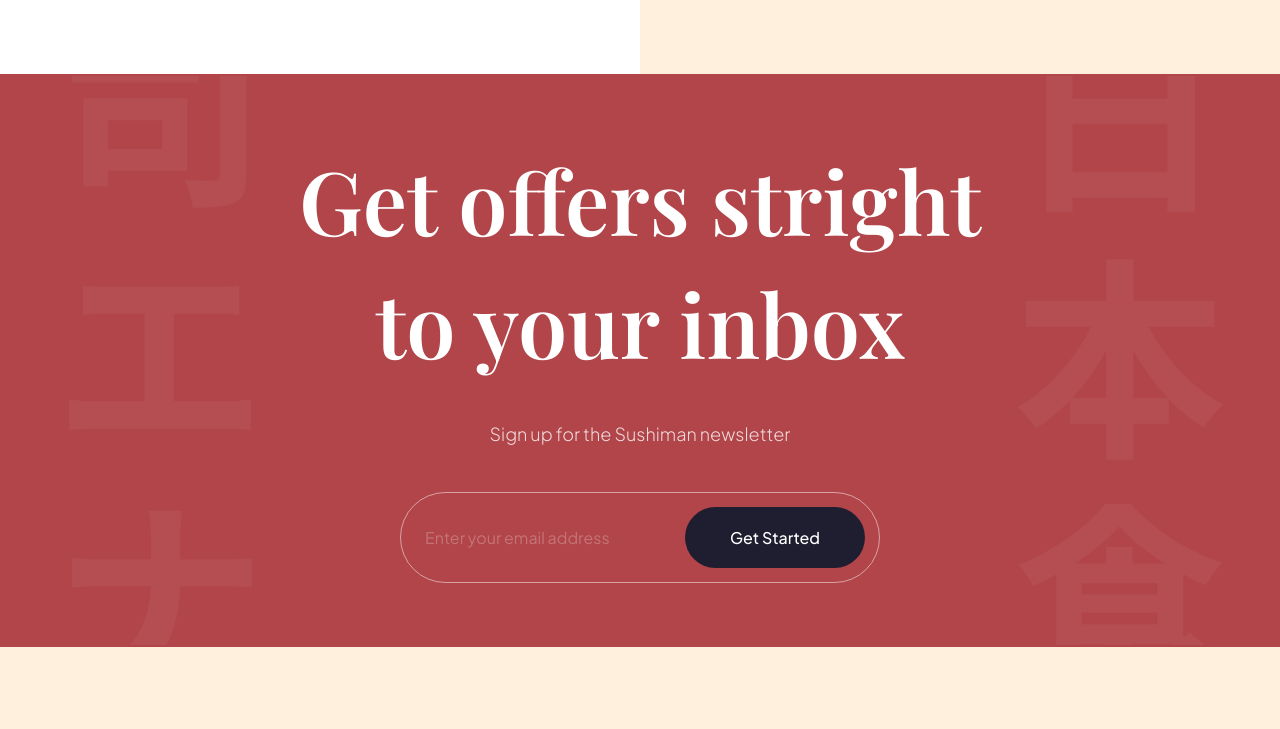
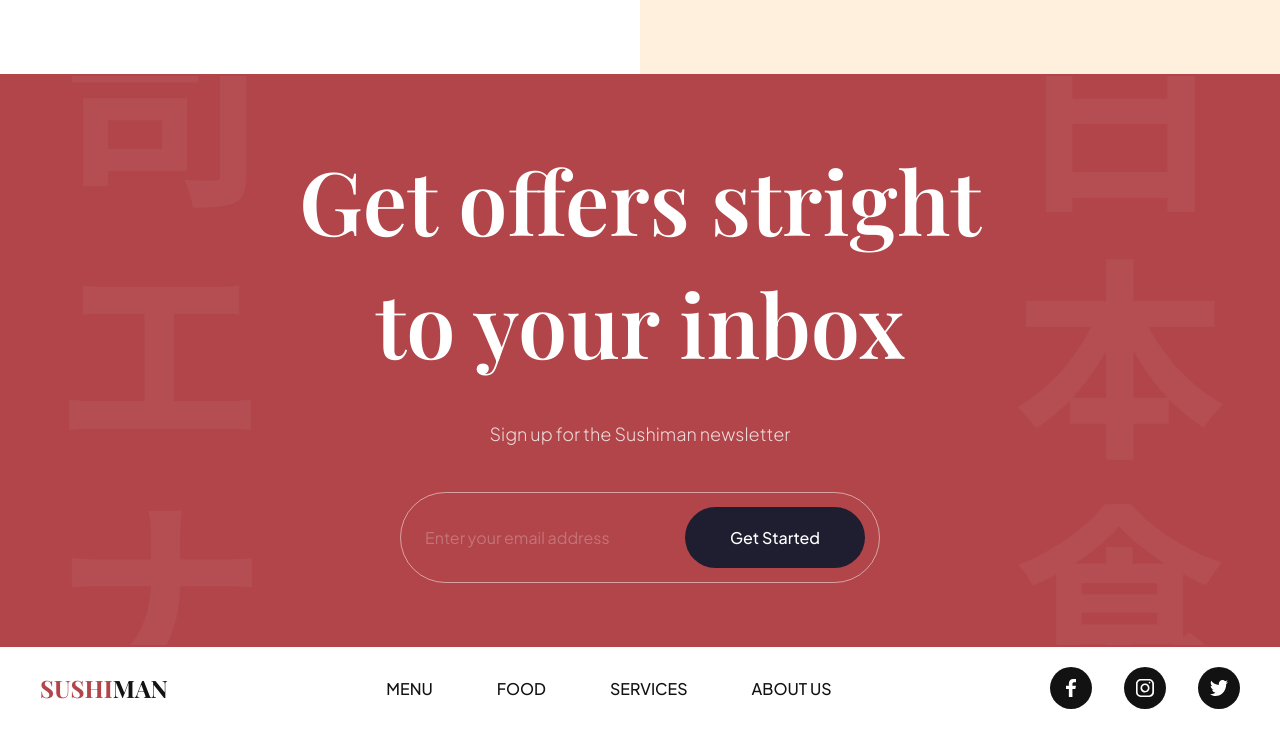
Before and after one commit to mishraprajwal/sushi, a website built with Vite: page index.html in a window 1280 px wide. Shown: the part 3624-4353 px from the top of the page. Before the commit the page ends 4271 px from the top, so only its background shows below. Built offline with nearby package versions, Linux system fonts and the light colour scheme.

Commit message:
added footer

```diff
--- /dev/null
+++ b/css/sections/footer.css
@@ -0,0 +1,62 @@
+.footer {
+    width: 100%;
+    padding: 20px 40px;
+    background: var(--color-white);
+
+    flex-wrap: wrap;
+    gap: 20px;
+
+    overflow: hidden;
+  }
+
+  .footer__logo {
+    font-size: 24px;
+    font-weight: bold;
+    font-family: var(--playfair-display);
+    text-transform: uppercase;
+    color: var(--secondary-color);
+
+    cursor: pointer;
+  }
+
+  .footer__logo span {
+    color: var(--primary-color)
+  }
+
+  .footer ul {
+    list-style: none;
+
+    display: flex;
+    flex-wrap: wrap;
+    flex-direction: row;
+    gap: 64px;
+  }
+
+  .footer ul:last-child {
+    gap: 32px;
+  }
+
+  .footer__nav li {
+    font-size: 16px;
+    font-weight: 500;
+    font-family: var(--plus-jakarta-sans);
+    text-transform: uppercase;
+    color: var(--secondary-color);
+
+    cursor: pointer;
+  }
+
+  .footer__social li {
+    width: 42px;
+    height: 42px;
+
+    background-color: var(--secondary-color);
+    border-radius: 100%;
+  }
+
+  .footer__social li img {
+    width: 45%;
+    height: 45%;
+
+    object-fit: contain;
+  }
--- a/css/style.css
+++ b/css/style.css
@@ -8,7 +8,7 @@
 @import url("sections/popular.css");
 @import url("sections/trending.css");
 @import url("sections/subscribe.css");
-/* @import url("sections/footer.css"); */
+@import url("sections/footer.css");
 
 /* CSS variables for reusablity across all files (including above imported) */
 :root {
--- a/index.html
+++ b/index.html
@@ -330,6 +330,31 @@
     </div>
   </section>
 
+  <footer class="footer flex-between">
+    <h3 class="footer__logo">
+      <span>Sushi</span>man
+    </h3>
+
+    <ul class="footer__nav">
+      <li><a href="#menu">Menu</a></li>
+      <li><a href="#food">Food</a></li>
+      <li><a href="#services">Services</a></li>
+      <li><a href="#about-us">About Us</a></li>
+    </ul>
+
+    <ul class="footer__social">
+      <li class="flex-center">
+        <img src="assets/facebook.svg" alt="facebook" />
+      </li>
+      <li class="flex-center">
+        <img src="assets/instagram.svg" alt="instagram" />
+      </li>
+      <li class="flex-center">
+        <img src="assets/twitter.svg" alt="twitter" />
+      </li>
+    </ul>
+  </footer>
+
   <script src="js/script.js" type="module"></script>
 </body>
 </html>
```
